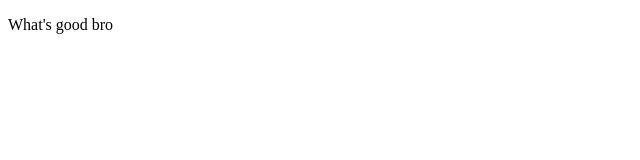
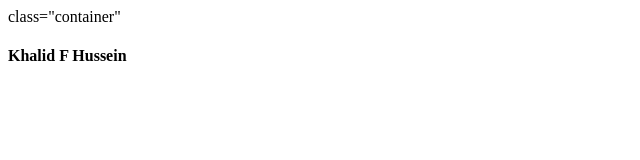
Before and after one commit to Khalid37/khalid37.github.io, a plain HTML site: page index.html in a window 1280 px wide. Shown: the whole page, without its empty margins (0-640 px from the left). Drawn offline with Linux system fonts and the light colour scheme.

Commit message:
First section
Just my name

```diff
--- a/index.html
+++ b/index.html
@@ -1,10 +1,9 @@
 <!DOCTYPE html>
 <html>
   <head>
-    <title> Github Page</title>
- </head>
-
- <body>
-  <p> What's good bro</>
- </body>
+    <title>Prime Academy Resume Submission</title>
+  </head>
+  <div> class="container"
+      <h4>Khalid F Hussein</h4>
+  </div>
 </html>
```
